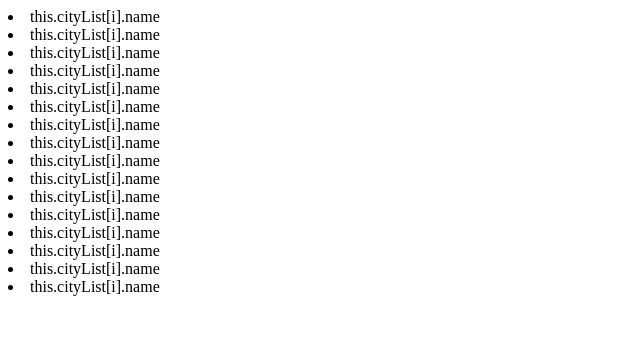
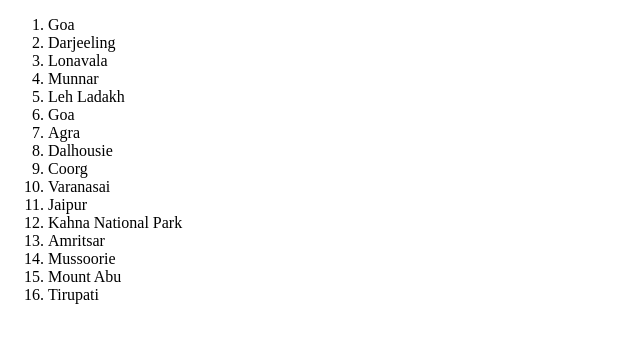
Before and after one commit to Amritanand25/React-Practice-Assignments---Holiday-List-React, a React app: page / in a window 1280 px wide. Shown: the top 338 px of the page, without its empty margins (0-640 px from the left). Built offline with nearby package versions, Linux system fonts and the light colour scheme.

Commit message:
3rd commit
3rd commit

```diff
--- a/src/components/App.js
+++ b/src/components/App.js
@@ -41,7 +41,7 @@ class App extends Component {
     {
       if(this.cityList[i].country === 'India')
       {
-        this.items.push(<li key={`location${++j}`}>this.cityList[i].name</li>);
+        this.items.push(<li key={`location${++j}`}>{this.cityList[i].name}</li>);
       }
     }
   }
@@ -49,7 +49,8 @@ class App extends Component {
   render() {
     return (
       <div id="main">
-        { this.items }
+        <ol> { this.items }</ol>
+
       </div>
     )
   }
```
